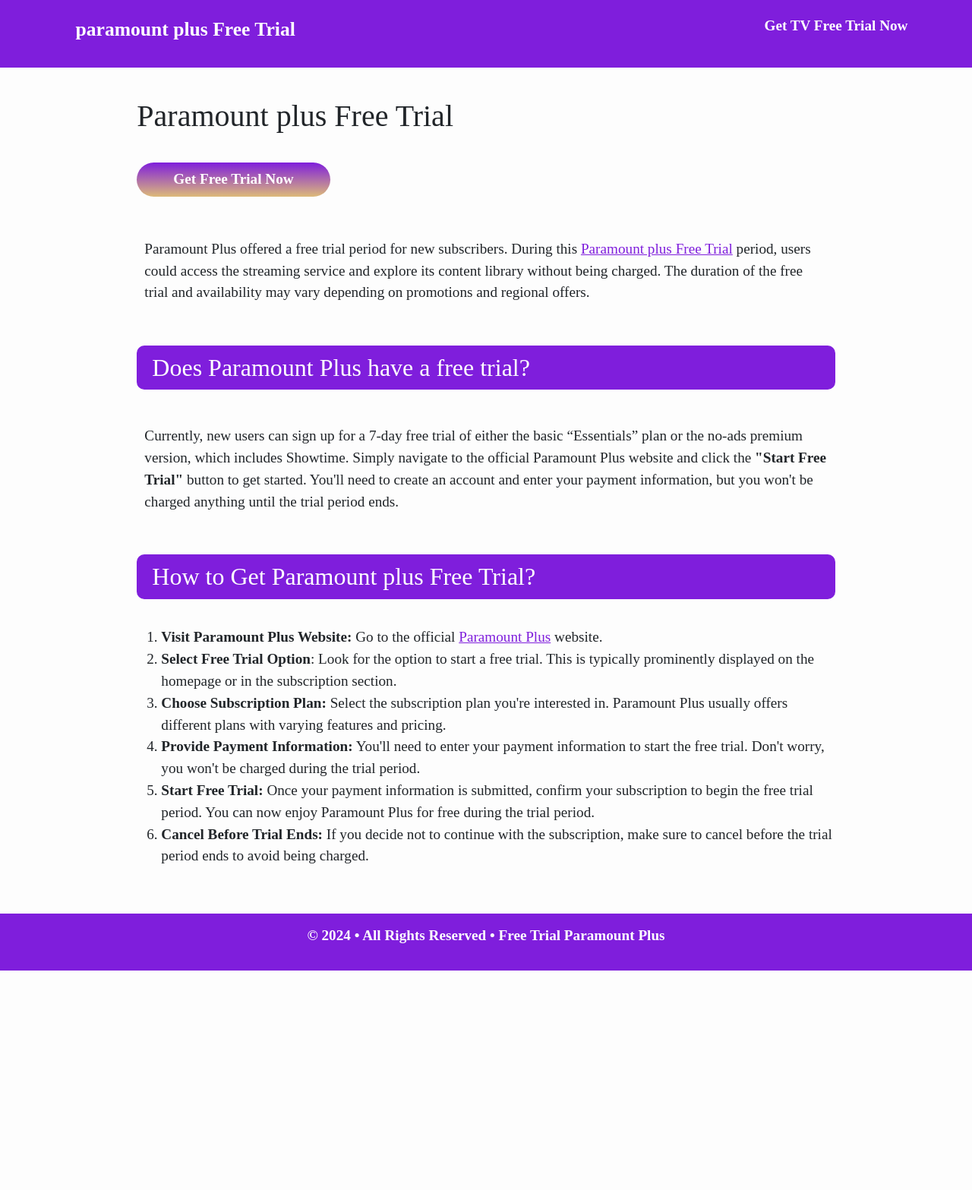
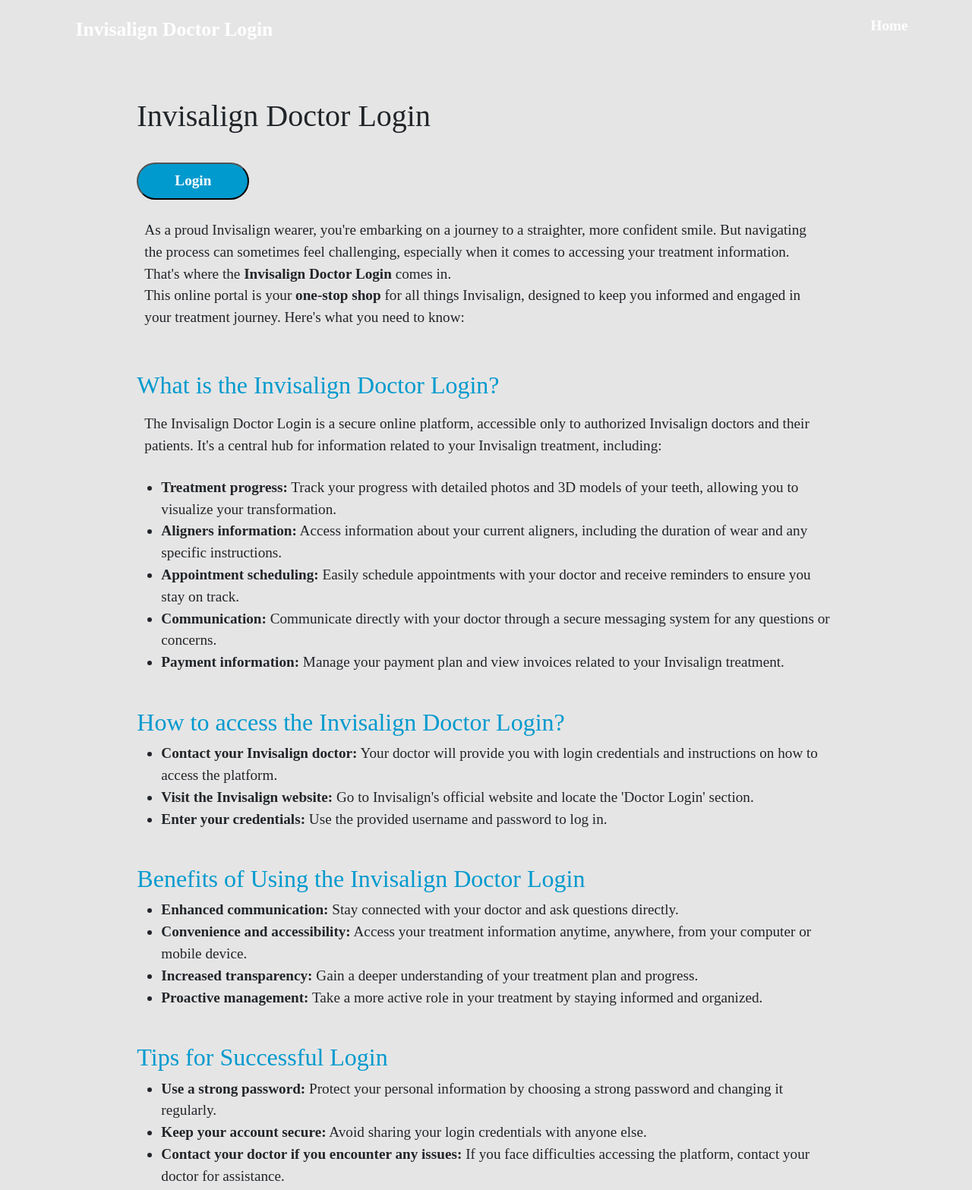
Before and after one commit to invisaligndoctorlogin/invisaligndoctorlogin.github.io, a plain HTML site: page index.html in a window 1280 px wide. Shown: the top 1567 px of the page at 76% size. Before the commit the page ends 1278 px from the top, so only its background shows below. Drawn offline with nearby package versions, Linux system fonts and the light colour scheme.

Commit message:
Update index.html

```diff
--- a/index.html
+++ b/index.html
@@ -4,34 +4,37 @@
     <meta charset="UTF-8">
     <meta http-equiv="X-UA-Compatible" content="IE=edge">
     <meta name="viewport" content="width=device-width, initial-scale=1.0">
-    <meta name='url' content='https://freetrialparamountplus.github.io/'>
-    <meta name='keywords' content='paramount plus free trial, paramount plus, hbomax tvsignin. hbomax, hbomax/tvsignin enter code'>
-    <meta name='description' content='To get paramount plus Free Trial, visit the paramount plus website, sign up for a new account, and select the free trial option during registration to enjoy access to their premium content for a limited time at no cost.'>
+    <meta name='url' content='https://invisaligndoctorlogin.github.io/'>
+    <meta name='keywords' content='Invisalign Doctor Login'>
+    <meta name='description' content='Learn how to log in to the Invisalign Doctor Site as a dental professional. Access personalized tools, manage patient cases, and enhance your clear aligner treatment expertise.'>
     <meta name='robots' content='index,follow'>
-    <meta property="og:title" content="How to Get Paramount Plus for Free?"/>
-    <meta property="og:description" content="To get paramount plus Free Trial, visit the paramount plus website, sign up for a new account, and select the free trial option during registration to enjoy access to their premium content for a limited time at no cost." />
-    <meta property="og:url" content="https://freetrialparamountplus.github.io/">
-    <meta name="msvalidate.01" content="564C3D172AB3A954AEFCE6AD0E7E2976" />
-    <meta name="google-site-verification" content="g7Fb-i90_ZHsyUteLkMEm1f4y6yq6cOsfw8EFtm5-rs" /><meta property="og:site_name" content="Paramount plus Free Trial"/>
-    <title>How to Get Paramount Plus for Free?</title>
+    <meta property="og:title" content="Invisalign Doctor Login:  Access Your Professional Account"/>
+    <meta property="og:description" content=" Learn how to log in to the Invisalign Doctor Site as a dental professional. Access personalized tools, manage patient cases, and enhance your clear aligner treatment expertise. />
+    <meta property="og:url" content="https://invisaligndoctorlogin.github.io/">
+    <title>Invisalign Doctor Login:  Access Your Professional Account</title>
     <link href="https://cdn.jsdelivr.net/npm/bootstrap@5.0.2/dist/css/bootstrap.min.css" rel="stylesheet" integrity="sha384-EVSTQN3/azprG1Anm3QDgpJLIm9Nao0Yz1ztcQTwFspd3yD65VohhpuuCOmLASjC" crossorigin="anonymous">
-    <link rel="icon" type="image/x-icon" href="images.png">
-   <link rel="icon" href="https://freetrialparamountplus.github.io/images.png"/>
-    <script async src="https://www.googletagmanager.com/gtag/js?id=G-GB8ZFKEM61"></script>
+    <link rel="icon" type="image/x-icon" href="">
+   <link rel="icon" href=""/>
+   <!-- Google tag (gtag.js) -->
+<script async src="https://www.googletagmanager.com/gtag/js?id=G-8DQZCLGRY0"></script>
 <script>
   window.dataLayer = window.dataLayer || [];
   function gtag(){dataLayer.push(arguments);}
   gtag('js', new Date());
 
-  gtag('config', 'G-GB8ZFKEM61');
+  gtag('config', 'G-8DQZCLGRY0');
 </script>
+<script async src="https://pagead2.googlesyndication.com/pagead/js/adsbygoogle.js?client=ca-pub-6683499861978427"
+     crossorigin="anonymous"></script>
+
+
     <style>
         *{
             margin: 0px;
             padding: 0px;
         }
         body{
-            background-color: #FDFDFD;
+            background-color: #E6E5E5;
             font-family: 'Times New Roman', Times, serif;
             font-size: 1.2rem;
         }
@@ -40,10 +43,10 @@
             color: white;
         }
         .head a:hover, footer a:hover{
-            color: #1C011A;
+            color: #fff;
         }
         .head{
-            background: #7F1EDC;
+            background: #E6E5E5;
             color: #FFF;
             padding: 5px;
             padding-top: 10px;
@@ -60,8 +63,8 @@
             justify-content: space-between;
         }
         button{
-            border: none;
-            background: linear-gradient(to bottom, #7F1EDC 0%, #DDBA79 100%);
+            border: 1 px solid #000;
+            background: #009ACE;
             color: #FFF;
             padding: 0.5rem 3rem;
             border-radius: 50px;
@@ -69,12 +72,16 @@
             font-size: 1.2rem;
             margin-bottom: 1rem;
         }
-        h2{
+        h2
+        {
+            color: #009ACE;
+        }
+        /*h2{
             padding: 10px 20px;
             color: #fff;
             border-radius: 10px;
-            background: #7F1EDC;
-        }
+            background: #008542;
+        }*/
         p{
             padding: 10px;
         }
@@ -85,9 +92,9 @@
             color: #1C011A;
         }
         footer{
-            background-color: #7F1EDC;
+            background-color: #E6E5E5;
             padding: 5px;
-            color: #FFFFFF;
+            color: #fff;
         }
         @media screen and (max-width: 800px) {
             .menu{
@@ -101,10 +108,10 @@
     <div class="head">
         <div class="container align-self-center">
             <div>
-                <p class="title"><a href="https://freetrialparamountplus.github.io/"><strong>paramount plus Free Trial</strong></p>
+                <p class="title"><a href="https://invisaligndoctorlogin.github.io/"><strong>Invisalign Doctor Login</strong></p>
             </div>
             <div class="menu">
-                <p><strong><a href="https://paramountplusfreetrial.github.io/">Get TV Free Trial Now</a></strong></p>
+                <p><strong><a href="https://invisaligndoctorlogin.github.io/">Home</a></strong></p>
             </div>
         </div>
     </div>
@@ -113,27 +120,46 @@
         <div class="row">
             <div class="col-md-1"></div>
             <div class="col-md-10 pt-4">
-                <h1>Paramount plus Free Trial</h1>
+                <h1>Invisalign Doctor Login</h1>
                 <br>
-<a href="http://actmynow.s3-website-us-west-1.amazonaws.com"><button>Get Free Trial Now</button></a>
+<a href="https://invisaligndoctorlogin.github.io/"><button> Login</button></a>
  <br>
 
+<p>As a proud Invisalign wearer, you're embarking on a journey to a straighter, more confident smile. But navigating the process can sometimes feel challenging, especially when it comes to accessing your treatment information. That's where the <b>Invisalign Doctor Login</b> comes in.
 <br>
-<p>Paramount Plus offered a free trial period for new subscribers. During this <a href="https://freetrialparamountplus.github.io/">Paramount plus Free Trial</a> period, users could access the streaming service and explore its content library without being charged. The duration of the free trial and availability may vary depending on promotions and regional offers. </p>
+This online portal is your <b>one-stop shop</b> for all things Invisalign, designed to keep you informed and engaged in your treatment journey. Here's what you need to know:</p>
 <br>
-<h2>Does Paramount Plus have a free trial?</h2><br>
-<p>Currently, new users can sign up for a 7-day free trial of either the basic “Essentials” plan or the no-ads premium version, which includes Showtime. Simply navigate to the official Paramount Plus website and click the <b>"Start Free Trial"</b> button to get started. You'll need to create an account and enter your payment information, but you won't be charged anything until the trial period ends.</p>
-<br><h2>How to Get  Paramount plus Free Trial?</h2><br>
-<ol>
-<li><b>Visit Paramount Plus Website:</b> Go to the official <a href="https://freetrialparamountplus.github.io/">Paramount Plus</a> website.</li>
-<li><b>Select Free Trial Option</b>: Look for the option to start a free trial. This is typically prominently displayed on the homepage or in the subscription section.</li>
-<li><b>Choose Subscription Plan:</b> Select the subscription plan you're interested in. Paramount Plus usually offers different plans with varying features and pricing.</li>
-<li><b>Provide Payment Information:</b> You'll need to enter your payment information to start the free trial. Don't worry, you won't be charged during the trial period.</li>
-<li><b>Start Free Trial:</b> Once your payment information is submitted, confirm your subscription to begin the free trial period. You can now enjoy Paramount Plus for free during the trial period.</li>
-<li><b>Cancel Before Trial Ends:</b> If you decide not to continue with the subscription, make sure to cancel before the trial period ends to avoid being charged.</li>
-
-</ol>
-
+<h2>What is the Invisalign Doctor Login?</h2>
+<p>The Invisalign Doctor Login is a secure online platform, accessible only to authorized Invisalign doctors and their patients. It's a central hub for information related to your Invisalign treatment, including:</p>
+<ul>
+<li><b>Treatment progress:</b> Track your progress with detailed photos and 3D models of your teeth, allowing you to visualize your transformation.</li>
+<li><b>Aligners information:</b> Access information about your current aligners, including the duration of wear and any specific instructions.</li>
+<li><b>Appointment scheduling:</b> Easily schedule appointments with your doctor and receive reminders to ensure you stay on track.</li>
+<li><b>Communication:</b> Communicate directly with your doctor through a secure messaging system for any questions or concerns.</li>
+<li><b>Payment information:</b> Manage your payment plan and view invoices related to your Invisalign treatment.</li>
+</ul>
+<br>
+<h2>How to access the Invisalign Doctor Login?</h2>
+<ul>
+<li><b>Contact your Invisalign doctor:</b> Your doctor will provide you with login credentials and instructions on how to access the platform.</li>
+<li><b>Visit the Invisalign website:</b> Go to Invisalign's official website and locate the 'Doctor Login' section.</li>
+<li><b>Enter your credentials:</b> Use the provided username and password to log in.</li>
+</ul>
+<br>
+<h2>Benefits of Using the Invisalign Doctor Login</h2>
+<ul>
+<li><b>Enhanced communication:</b> Stay connected with your doctor and ask questions directly.</li>
+<li><b>Convenience and accessibility:</b> Access your treatment information anytime, anywhere, from your computer or mobile device.</li>
+<li><b>Increased transparency:</b> Gain a deeper understanding of your treatment plan and progress.</li>
+<li><b>Proactive management:</b> Take a more active role in your treatment by staying informed and organized.</li>
+</ul>
+<br>
+<h2>Tips for Successful Login</h2>
+<ul>
+<li><b>Use a strong password:</b> Protect your personal information by choosing a strong password and changing it regularly.</li>
+<li><b>Keep your account secure:</b> Avoid sharing your login credentials with anyone else.</li>
+<li><b>Contact your doctor if you encounter any issues:</b> If you face difficulties accessing the platform, contact your doctor for assistance.</li>
+</ul>
 
  <br>
             </div>
@@ -143,7 +169,7 @@
     <!-- footer -->
     <footer>
         <div class="text-center">
-            <strong><p>© 2024 • All Rights Reserved • <a href="https://freetrialparamountplus.github.io/">Free Trial Paramount Plus</a></p></strong>
+            <strong><p>© 2024 • All Rights Reserved • <a href="https://invisaligndoctorlogin.github.io/">Invisalign Doctor Login</a></p></strong>
         </div>
     </footer>
 </body>
```
